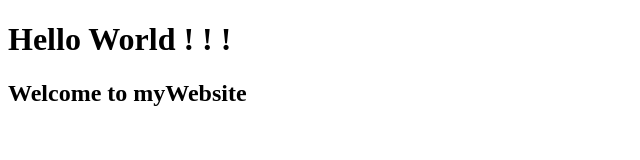
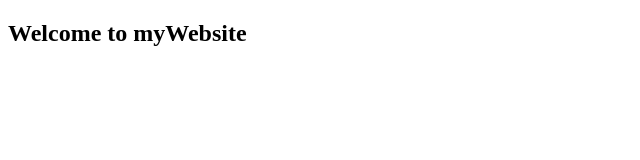
Before and after one commit to Iamtotor/Test-hub, a plain HTML site: page index.html in a window 1280 px wide. Shown: the whole page, without its empty margins (0-640 px from the left). Drawn offline with Linux system fonts and the light colour scheme.

Commit message:
delete Hello world

```diff
--- a/index.html
+++ b/index.html
@@ -4,6 +4,5 @@
     <title>Test for GITHUB</title>
 </head>
 <body>
-    <H1>Hello World ! ! !</H1>
     <H2>Welcome to myWebsite</H2>
 </body>
```
